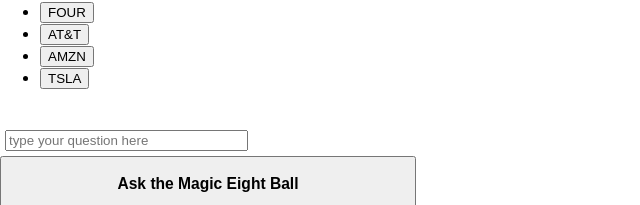
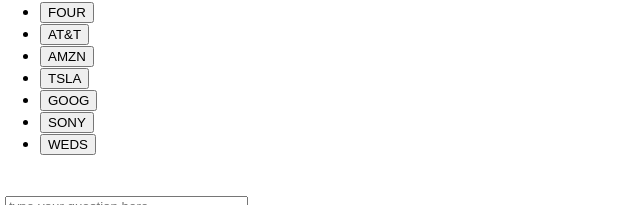
Before and after one commit to jeharr/daily-stock-bet, a React (Create React App) app in the folder client/: page / in a window 1280 px wide. Shown: the part 446-651 px from the top of the page, without its empty margins (0-640 px from the left). Built offline with nearby package versions, Linux system fonts and the light colour scheme; no server answers.

Commit message:
modified StockPicker

```diff
--- a/client/src/components/StockPicker.js
+++ b/client/src/components/StockPicker.js
@@ -11,7 +11,7 @@
 const StockPicker = () => {
 
   const [selectedSymbol, setSelectedSymbol] = useState('')
-  const [data, setData] = useState('cheeseBurger')
+  const [data, setData] = useState('')
 
   const getData = () => {
     console.log("GETTING DATA")
@@ -36,7 +36,7 @@
   }, [])
 
   // const stocks = data
-  const stocks = ['FOUR', 'AT&T', 'AMZN', 'TSLA']
+  const stocks = ['FOUR', 'AT&T', 'AMZN', 'TSLA', 'GOOG', 'SONY', 'WEDS']
 
   return (
     <div className={styles.stockPickerContainer}>
@@ -49,7 +49,9 @@
             {stocks.map((stock) => {
               return (
                 <li key={stock.symbol}>
-                  <button>
+                  <button onClick={() => {
+                    console.log('clicked me!')
+                  }}>
                     {stock}
                   </button>
                 </li>
```
Also changed, not shown: 1 other file (tests, documents, lock files or other folders).
